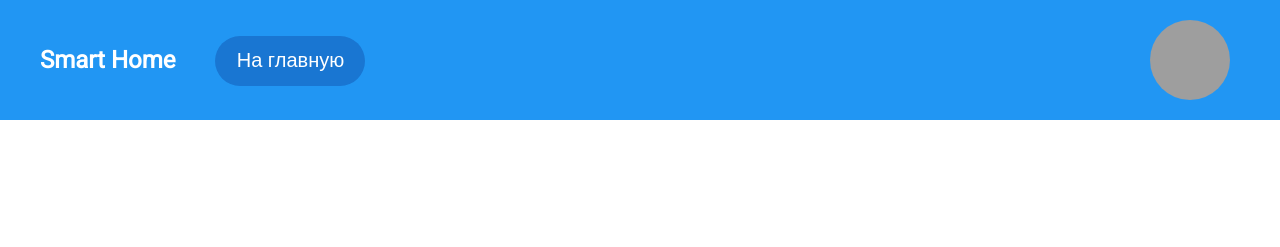
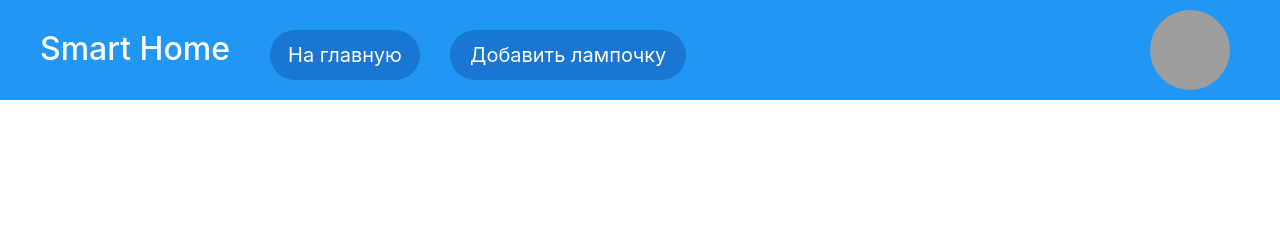
Before and after one commit to S1r0pchik/SmartHome_Kvant, a Django app: page / in a window 1280 px wide. Shown: the top 247 px of the page. Run offline with Django 3.2, Linux system fonts and the light colour scheme; grey boxes are pictures that could not be loaded.

Commit message:
Bootstrap вёстка index.html

```diff
--- /dev/null
+++ b/smarthome_kvant/remote_control/static/CSS/st.css
@@ -0,0 +1,63 @@
+body {
+    font-family: 'Roboto', sans-serif;
+}
+
+.nav_bar{
+    width: 100%;
+    position: absolute;
+    top: 0;
+    left: 0;
+    height: 100px;
+    background-color: #2196F3;
+    font-size: 1em;
+}
+
+.image{
+    border-radius: 50%;
+    height: 5em;
+    width: 5em;
+    position: absolute;
+    right: 50px;
+    top: calc(50% - 40px);
+}
+
+.home_btn{
+    background-color: #1976D2;
+    height: 50px;
+    width: 150px;
+    top: 30%;
+    margin-left: 40px;
+    position: absolute;
+    border-radius: 30px;
+    border: none;
+    color: white;
+    padding: 10px;
+    font-size: 20px;
+}
+
+.led_1 {
+    cursor: pointer;
+    outline: none;
+}
+
+.temperature {
+    cursor: pointer;
+    outline: none;
+}
+
+.led_2 {
+    cursor: pointer;
+    outline: none;
+}
+
+.add_led{
+    cursor: pointer;
+    outline: none;
+    border: none;
+    background-color: #1976D2;
+    color: white;
+    padding: 10px 20px 10px 20px;
+    border-radius: 30px;
+    margin-left: 225px;
+    font-size: 20px;
+}
--- a/smarthome_kvant/remote_control/templates/base.html
+++ b/smarthome_kvant/remote_control/templates/base.html
@@ -3,13 +3,13 @@
 <head>
     <meta charset="UTF-8">
     <title>Smart Home</title>
-</head>
+    </head>
 <body>
     <header class = "nav_bar">
         {% block header %}
         {% endblock %}
     </header>
-    <div style = "position: fixed; width: 100%; height: 100%; margin: -8px; padding: 0; overflow-y: auto;">
+    <div>
         {% block content %}
         {% endblock %}
     </div>
--- a/smarthome_kvant/remote_control/templates/index.html
+++ b/smarthome_kvant/remote_control/templates/index.html
@@ -1,15 +1,35 @@
-<link rel="stylesheet" href="/static/CSS/Style.css">
+<link rel="stylesheet" href="/static/CSS/st.css">
 {% extends 'base.html' %}
 {% load static %}
 {% block header %}
+    <link rel="stylesheet" href="https://cdn.jsdelivr.net/npm/bootstrap@4.5.3/dist/css/bootstrap.min.css" integrity="sha384-TX8t27EcRE3e/ihU7zmQxVncDAy5uIKz4rEkgIXeMed4M0jlfIDPvg6uqKI2xXr2" crossorigin="anonymous">
     <link href="https://fonts.googleapis.com/css2?family=Roboto&display=swap" rel="stylesheet">
-    <h2 style="vertical-align: middle; display: inline-block; padding-left: 40px; color: white;">Smart Home</h2>
+    <h2 style="margin-top: 30px; display: inline-block; padding-left: 40px; color: white;">Smart Home</h2>
     <button class = "home_btn">На главную</button>
+    <form method = "post" style = "position: absolute; left: 225px; top: 30px;">
+        {% csrf_token %}
+        <button name = "add" class = "add_led"><h7>Добавить лампочку</h7></button>
+    </form>
     <img class = "image" src = "https://s.starladder.com/uploads/user_logo/e/2/f/e/f0d227746d98c02a794fcbf3b693cf8b.jpg">
 {% endblock %}
 
 {% block content %}
-    <a href = "{% url 'led_1' %}" class = "led_1"><img style = "width: 250px; height: 250px;" src = "https://clipart-best.com/img/lamp/lamp-clip-art-24.png"></a>
-    <a href = "{% url 'termometr' %}" class = "temperature"><img style = "width: 250px; height: 250px;" src = "https://i.exclipart.com/images/thermometer-icon-png-2.png"></a>
-    <a class = "led_2"><img style = "width: 250px; height: 250px;" src = "https://clipart-best.com/img/lamp/lamp-clip-art-24.png"></a>
+    <script>
+        if ( window.history.replaceState ) {
+            window.history.replaceState( null, null, window.location.href );
+        }
+    </script>
+    <div class="container">
+        <div class = "row" style = "margin-top: 250px; text-align: center;">
+            <div class="col-xl col-md">
+            <a href = "{% url 'led_1' %}" class = "led_1"><img style = "width: 250px; height: 250px;" src = "https://clipart-best.com/img/lamp/lamp-clip-art-24.png"></a>
+            </div>
+            <div class="col-xl col-md">
+                <a href = "{% url 'termometr' %}" class = "temperature"><img style = "width: 250px; height: 250px;" src = "https://i.exclipart.com/images/thermometer-icon-png-2.png"></a>
+            </div>
+            <div class="col-xl col-md">
+                <a class = "led_2"><img style = "width: 250px; height: 250px;" src = "https://clipart-best.com/img/lamp/lamp-clip-art-24.png"></a>
+            </div>
+        </div>
+    </div>
 {% endblock %}
```
Also changed, not shown: smarthome_kvant/remote_control/static/CSS/Style.css (line endings or trailing spaces).
